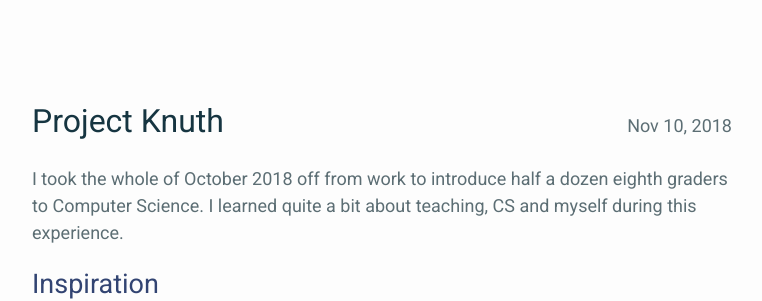
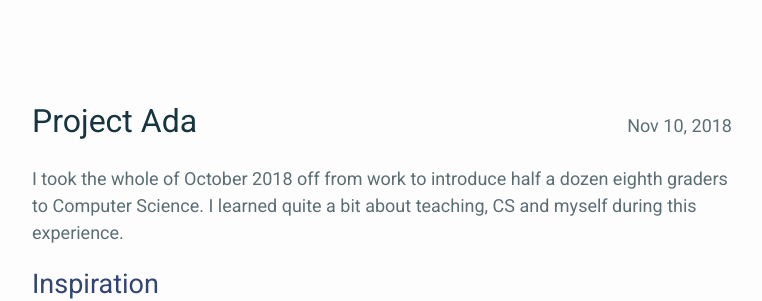
Before and after one commit to traghav/traghav.github.io, a Jekyll site: the page built from _posts/2018-11-10-project-ada.md, in a window 1280 px wide and 900 px high. Shown: the part 182-483 px from the top of the window, without its empty margins (258-1020 px from the left). Built offline with Jekyll 4.4.1, drawn with Linux system fonts in a browser that asks for light colours; nearby versions of some CDN libraries.

Commit message:
Project Ada

```diff
--- a/_posts/2018-11-10-project-knuth.md
+++ b/_posts/2018-11-10-project-ada.md
@@ -1,9 +1,9 @@
 ---
-title: Project Knuth
+title: Project Ada
 date: 2018-11-10
 layout: post
-description: Teaching CS to half a dozen thirteen year old for a month
-permalink: "/knuth"
+description: Teaching CS to half a dozen thirteen year olds for a month
+permalink: "/ada"
 undefined: ''
 twitter_text: ''
 ---
```
Also changed, not shown: _pages/projects.md (+2 -2 lines).
